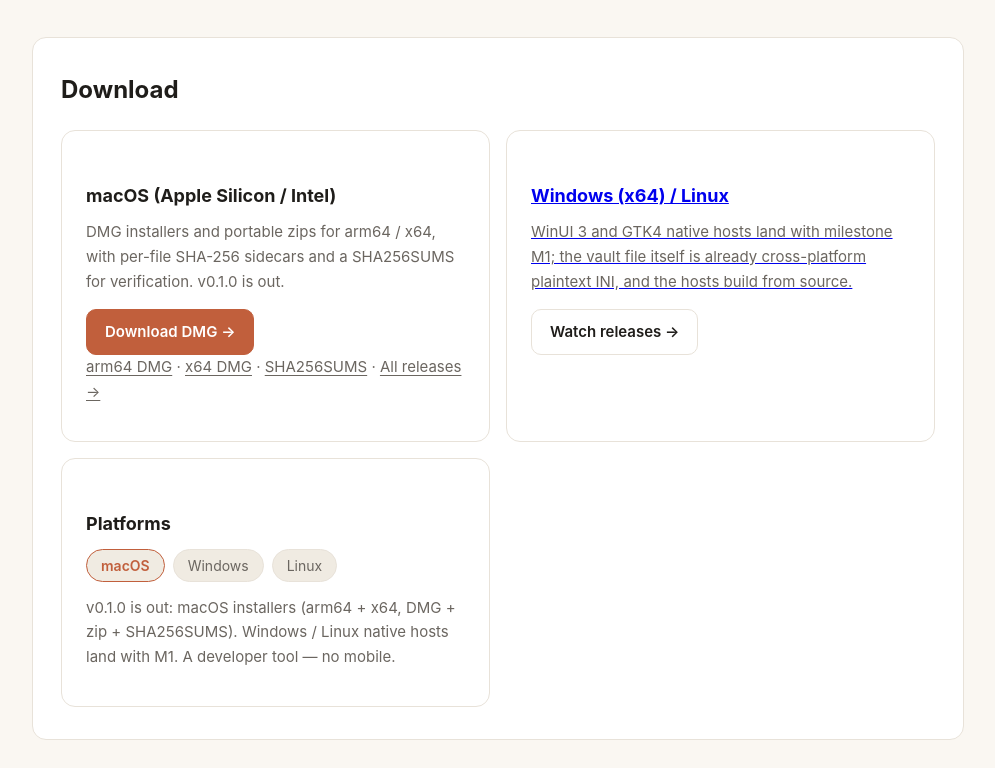
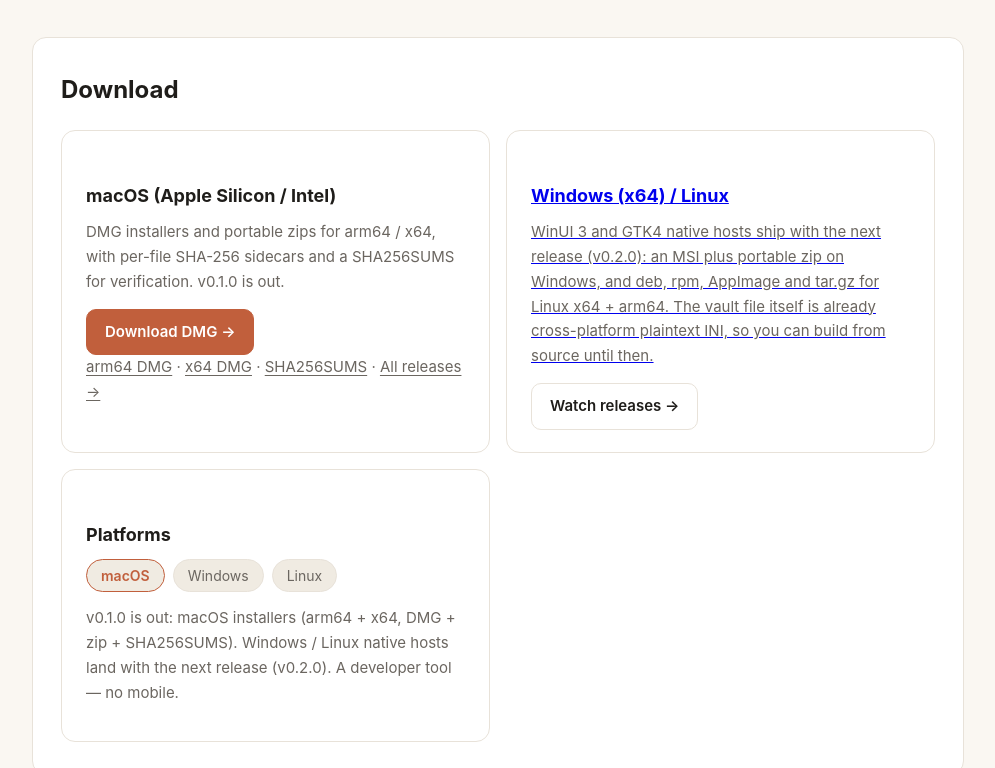
Before and after one commit to turinglambdaai/keyward, a plain HTML site: page site/index.html in a window 1280 px wide. Shown: the part 2266-3034 px from the top of the page, without its empty margins (142-1137 px from the left). Drawn offline with Linux system fonts and the light colour scheme.

Commit message:
site: the win/linux download card points at the next release
"lands with milestone M1" becomes "ships with the next release
(v0.2.0)" and names the real asset shapes (MSI + portable zip;
deb/rpm/AppImage/tar.gz for x64 + arm64) — the asset names are now
pinned by the release workflow. Both languages; no dates written in.

```diff
--- a/site/index.html
+++ b/site/index.html
@@ -143,9 +143,9 @@
           <a href="https://github.com/turinglambdaai/keyward/releases" data-i18n="dl-all">全部版本 →</a>
         </p>
       </div>
-      <a class="dl-card" href="https://github.com/turinglambdaai/keyward/actions/workflows/ci.yml">
+      <a class="dl-card" href="https://github.com/turinglambdaai/keyward/releases">
         <h3 data-i18n="dl-win-lin-title">Windows（x64）/ Linux</h3>
-        <p data-i18n="dl-win-lin">WinUI 3 与 GTK4 原生壳随 M1 里程碑交付；当前库文件本身是跨平台纯文本 INI，可先从源码构建。</p>
+        <p data-i18n="dl-win-lin">WinUI 3 与 GTK4 原生壳随下一个版本（v0.2.0）交付：Windows 为 MSI + 便携 zip，Linux 为 x64/arm64 的 deb、rpm、AppImage、tar.gz；库文件本身是跨平台纯文本 INI，此前可先从源码构建。</p>
         <span class="btn btn-secondary" data-i18n="dl-watch">关注发布 →</span>
       </a>
       <div class="dl-card">
@@ -156,7 +156,7 @@
           <span class="chip">Linux</span>
         </p>
         <p class="muted" data-i18n="dl-platforms-body">
-          首个发布已上线：macOS 安装包（arm64 + x64，DMG + zip + SHA256SUMS）。Windows / Linux 原生壳随 M1 交付。这是开发者工具，不做移动端。
+          首个发布已上线：macOS 安装包（arm64 + x64，DMG + zip + SHA256SUMS）。Windows / Linux 原生壳随下一个版本（v0.2.0）交付。这是开发者工具，不做移动端。
         </p>
       </div>
     </div>
@@ -217,10 +217,10 @@
       'dl-mac-go': 'Download DMG →',
       'dl-all': 'All releases →',
       'dl-win-lin-title': 'Windows (x64) / Linux',
-      'dl-win-lin': 'WinUI 3 and GTK4 native hosts land with milestone M1; the vault file itself is already cross-platform plaintext INI, and the hosts build from source.',
+      'dl-win-lin': 'WinUI 3 and GTK4 native hosts ship with the next release (v0.2.0): an MSI plus portable zip on Windows, and deb, rpm, AppImage and tar.gz for Linux x64 + arm64. The vault file itself is already cross-platform plaintext INI, so you can build from source until then.',
       'dl-watch': 'Watch releases →',
       'dl-platforms-title': 'Platforms',
-      'dl-platforms-body': 'v0.1.0 is out: macOS installers (arm64 + x64, DMG + zip + SHA256SUMS). Windows / Linux native hosts land with M1. A developer tool — no mobile.',
+      'dl-platforms-body': 'v0.1.0 is out: macOS installers (arm64 + x64, DMG + zip + SHA256SUMS). Windows / Linux native hosts land with the next release (v0.2.0). A developer tool — no mobile.',
       'roadmap-title': 'Roadmap',
       'rm1': 'Windows / Linux native hosts — completing the three-platform installer matrix',
       'rm2': 'Rotation workflow: generate-next → promote, following the family runbook',
@@ -264,10 +264,10 @@
       'dl-mac-go': '下载 DMG →',
       'dl-all': '全部版本 →',
       'dl-win-lin-title': 'Windows（x64）/ Linux',
-      'dl-win-lin': 'WinUI 3 与 GTK4 原生壳随 M1 里程碑交付；当前库文件本身是跨平台纯文本 INI，可先从源码构建。',
+      'dl-win-lin': 'WinUI 3 与 GTK4 原生壳随下一个版本（v0.2.0）交付：Windows 为 MSI + 便携 zip，Linux 为 x64/arm64 的 deb、rpm、AppImage、tar.gz；库文件本身是跨平台纯文本 INI，此前可先从源码构建。',
       'dl-watch': '关注发布 →',
       'dl-platforms-title': '平台',
-      'dl-platforms-body': 'v0.1.0 已发布：macOS 安装包（arm64 + x64，DMG + zip + SHA256SUMS）。Windows / Linux 原生壳随 M1 交付。这是开发者工具，不做移动端。',
+      'dl-platforms-body': 'v0.1.0 已发布：macOS 安装包（arm64 + x64，DMG + zip + SHA256SUMS）。Windows / Linux 原生壳随下一个版本（v0.2.0）交付。这是开发者工具，不做移动端。',
       'roadmap-title': '路线图',
       'rm1': 'Windows / Linux 原生壳，补齐三平台安装包',
       'rm2': '轮换工作流：generate-next → promote 两阶段，照 family runbook 走',
@@ -306,7 +306,7 @@
   // architecture comes from the GPU renderer string (Apple Silicon
   // reports an Apple GPU, Intel Macs report Intel); anything ambiguous
   // stays on arm64 — the dev-audience default. Non-Mac browsers keep
-  // the #download anchor, which explains the M1 hosts.
+  // the #download anchor, which explains the upcoming hosts.
   (function () {
     if (!/Mac/.test(navigator.userAgent)) return;
     var arch = 'arm64';
```
